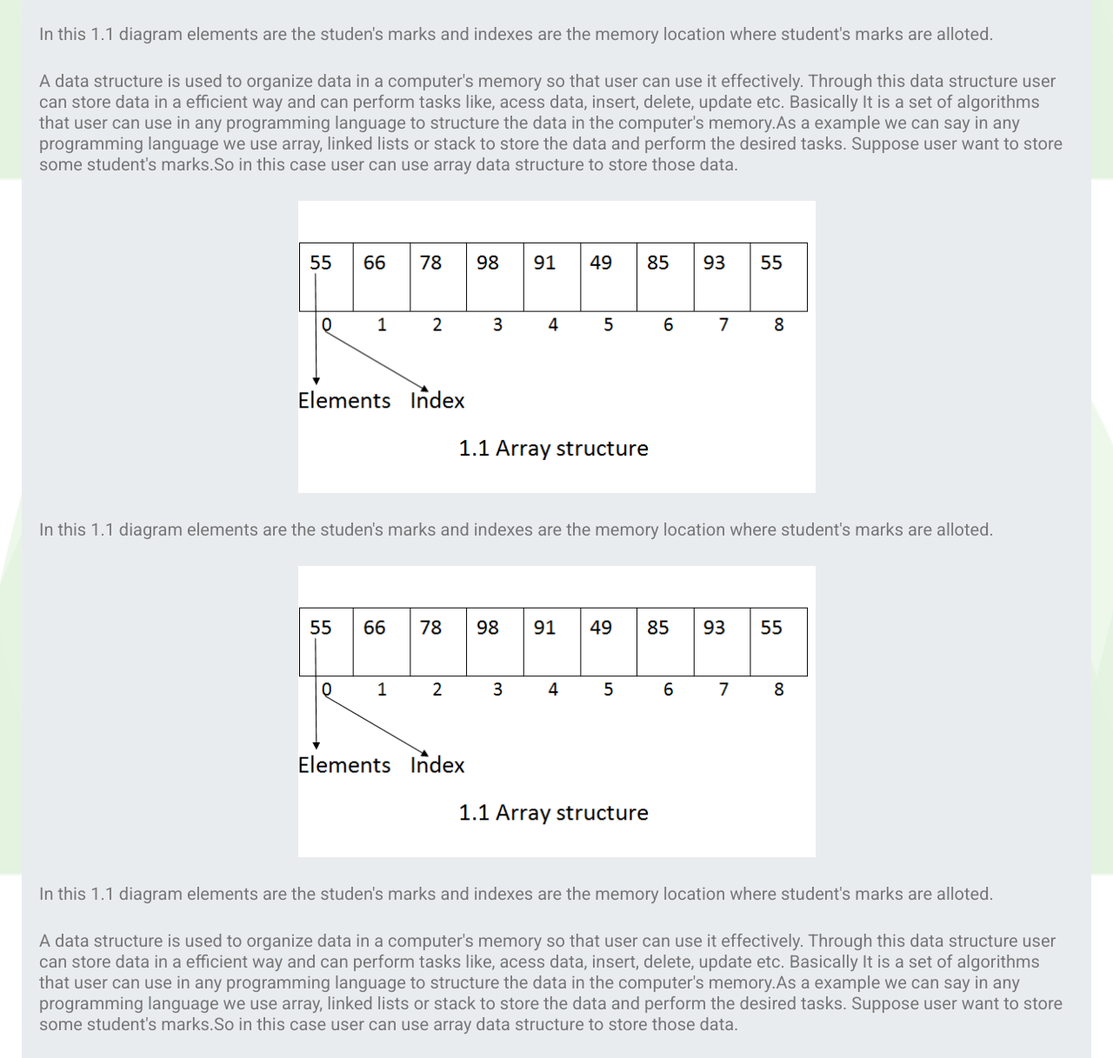
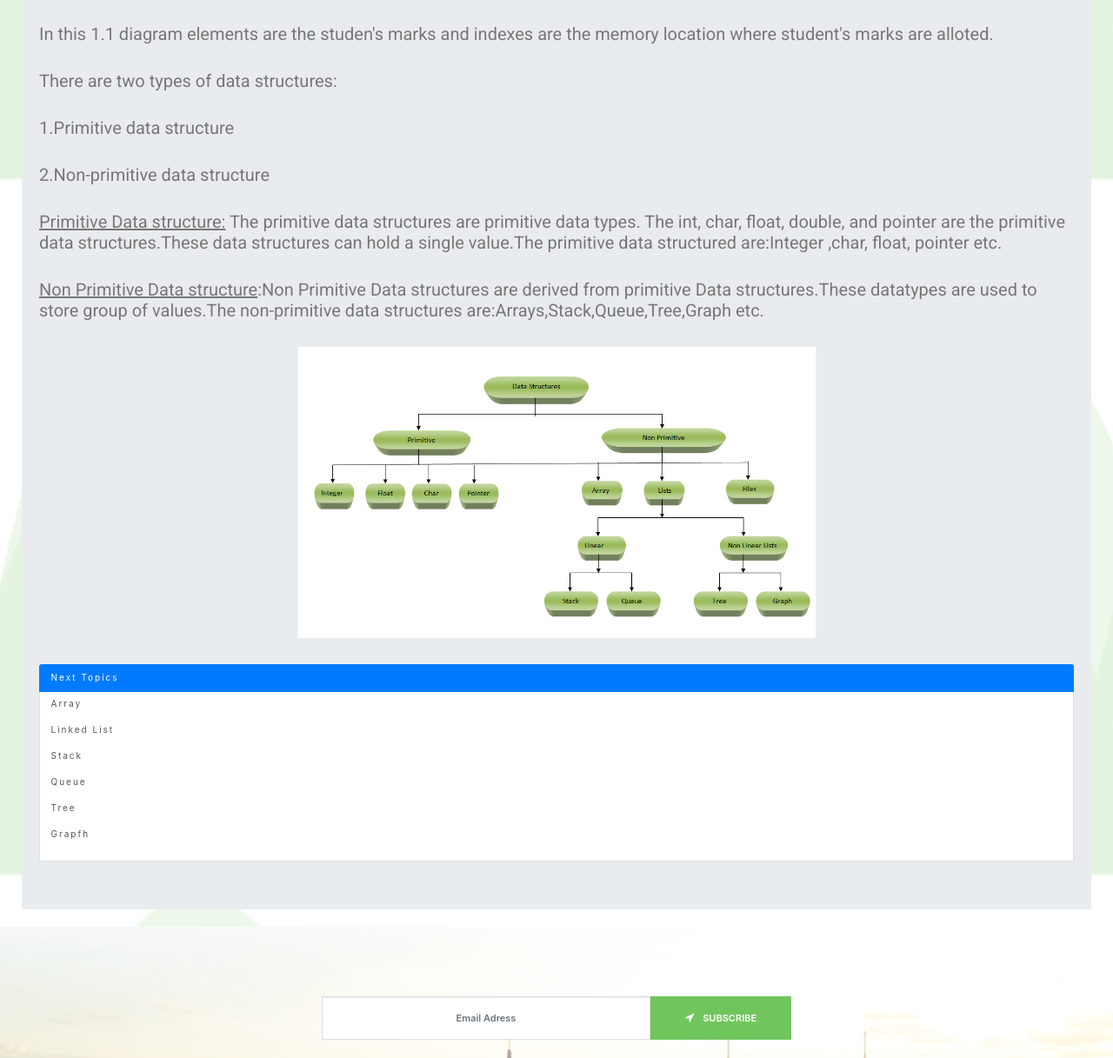
Before and after one commit to Tuhin1508/CODINGGEEKS.github.io, a plain HTML site: page datastructure.html in a window 1280 px wide. Shown: the part 1429-2646 px from the top of the page at 87% size. Drawn offline with nearby package versions, Linux system fonts and the light colour scheme; files that its build step writes are made by us from their sources; a script that the page names is missing; files whose address does not match are found by name.

Commit message:
Update datastructure.html

```diff
--- a/datastructure.html
+++ b/datastructure.html
@@ -19,7 +19,7 @@
         .jumbotron {
             margin-left: 25px!important;
             margin-right:25px!important;
-            /*margin-bottom:1000px!important;*/
+
         }
     </style>
 </style>
@@ -131,23 +131,26 @@
         </b></h2>
         <img src="Array.png"class="center">
         <h2><b>In this 1.1 diagram elements are the studen's marks and indexes are the memory location where student's marks are alloted.</b></h2>
-        <h2><b>A data structure is used to organize data in a computer's memory so that user can use it effectively.
-            Through this data structure user can store data in a efficient way and can perform tasks like, acess data,
-            insert, delete, update etc. Basically It is a set of algorithms that user can use in any programming language
-            to structure the data in the computer's memory.As a example we can say in any programming language we use array, linked lists or stack to store the data and perform the desired tasks. Suppose user want to store some student's marks.So in this case user can use array data structure to store those data.
-        </b></h2>
-        <img src="Array.png"class="center">
-        <h2><b>In this 1.1 diagram elements are the studen's marks and indexes are the memory location where student's marks are alloted.</b></h2>
-        </b></h2>
-        <img src="Array.png"class="center">
-        <h2><b>In this 1.1 diagram elements are the studen's marks and indexes are the memory location where student's marks are alloted.</b></h2>
-        <h2><b>A data structure is used to organize data in a computer's memory so that user can use it effectively.
-            Through this data structure user can store data in a efficient way and can perform tasks like, acess data,
-            insert, delete, update etc. Basically It is a set of algorithms that user can use in any programming language
-            to structure the data in the computer's memory.As a example we can say in any programming language we use array, linked lists or stack to store the data and perform the desired tasks. Suppose user want to store some student's marks.So in this case user can use array data structure to store those data.
-        </b></h2>
-        <img src="Array.png"class="center">
-        <h2><b>In this 1.1 diagram elements are the studen's marks and indexes are the memory location where student's marks are alloted.</b></h2>
+        <h2><b>There are two types of data structures:</b></h2>
+        <h2><b>1.Primitive data structure</b></h2>
+         <h2><b>2.Non-primitive data structure</b></h2>
+         <h2><b> <u>Primitive Data structure:</u> The primitive data structures are primitive data types. The int, char, float, double, and pointer are the primitive data structures.These data structures can hold a single value.The primitive data structured are:Integer ,char, float, pointer etc.</b></h2>
+         <h2><b> <u>Non Primitive Data structure</u>:Non Primitive Data structures are derived from primitive Data structures.These datatypes are used to store group of values.The non-primitive data structures are:Arrays,Stack,Queue,Tree,Graph etc.</b></h2>
+
+         <img src="Diag.png"class="center">
+<h2><b></b></h2>
+        <div class="list-group">
+  <a href="#" class="list-group-item list-group-item-action active" aria-current="true">
+    Next Topics
+  </a>
+  <a href="#" class="list-group-item list-group-item-action">Array</a>
+  <a href="#" class="list-group-item list-group-item-action">Linked List</a>
+  <a href="#" class="list-group-item list-group-item-action">Stack</a>
+  <a href="#" class="list-group-item list-group-item-action">Queue</a>
+  <a href="#" class="list-group-item list-group-item-action">Tree</a>
+  <a href="#" class="list-group-item list-group-item-action">Grapfh</a>
+  <a href="#" class="list-group-item list-group-item-action disabled" tabindex="-1" aria-disabled="true"></a>
+</div>
       </h3>
         <p>
       </div>
```
